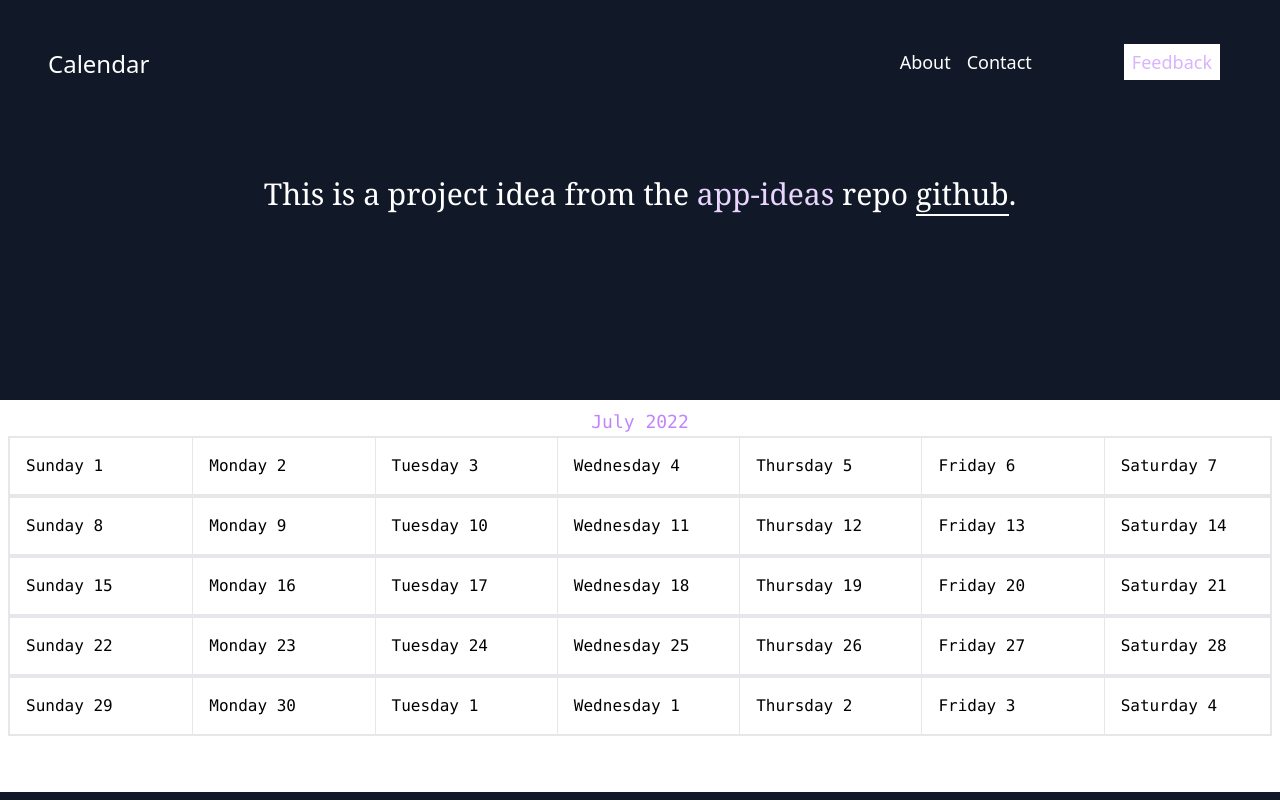
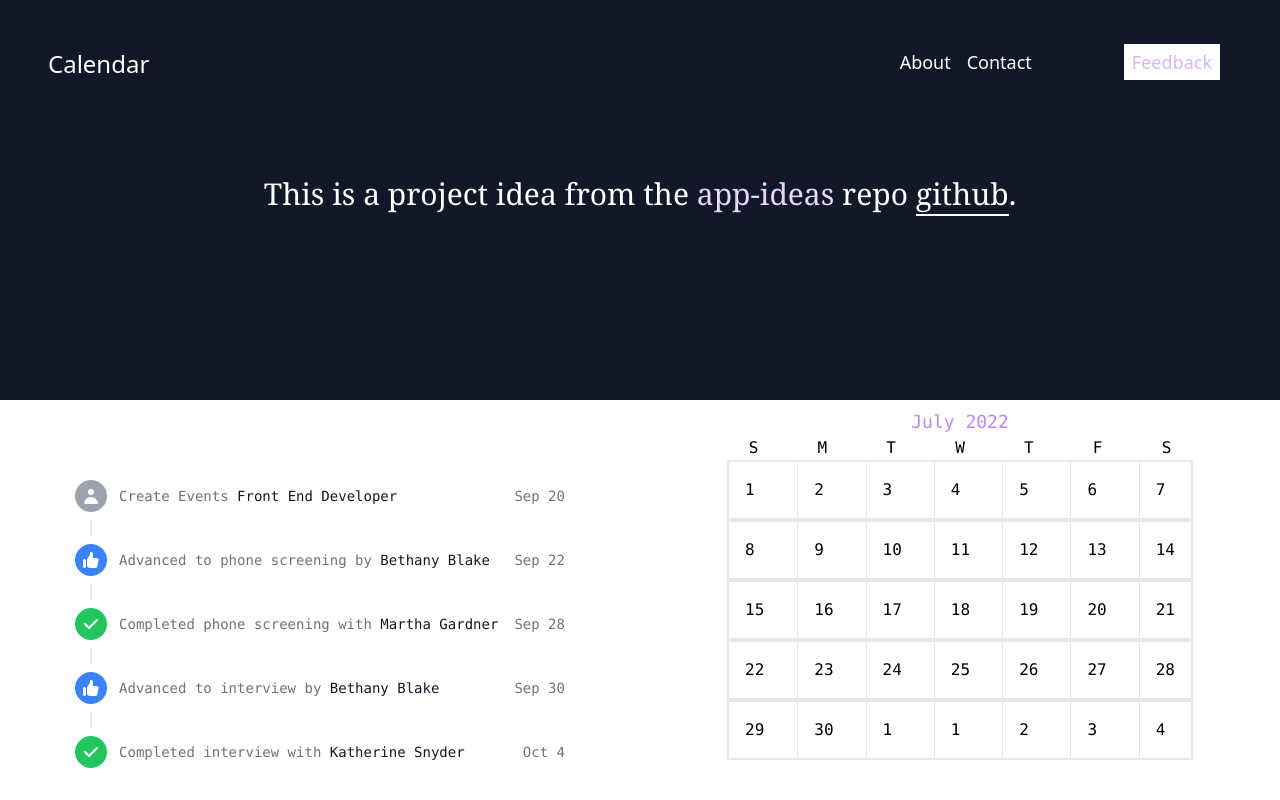
Before and after one commit to graciasc/Calendar, a Next.js app: page / in a window 1280 px wide. Shown: the top 800 px of the page. Built offline with nearby package versions, Linux system fonts and the light colour scheme.

Commit message:
gc/feature-calendar - clone current calendar.tsx into miniCalendar.tsx - Add a new component to calendar.tsx

```diff
--- a/pages/calendar.tsx
+++ b/pages/calendar.tsx
@@ -1,4 +1,5 @@
 import React, { useState } from "react";
+import { CheckIcon, ThumbUpIcon, UserIcon } from "@heroicons/react/solid";
 
 const Calendar = (props) => {
   const daysOfWeek = [
@@ -10,14 +11,115 @@ const Calendar = (props) => {
     "Friday",
     "Saturday",
   ];
+  const timeline = [{
+    id: 1,
+    content: "Create Events",
+    target: "Front End Developer",
+    href: "#",
+    date: "Sep 20",
+    datetime: "2020-09-20",
+    icon: UserIcon,
+    iconBackground: "bg-gray-400",
+  }, {
+    id: 2,
+    content: "Advanced to phone screening by",
+    target: "Bethany Blake",
+    href: "#",
+    date: "Sep 22",
+    datetime: "2020-09-22",
+    icon: ThumbUpIcon,
+    iconBackground: "bg-blue-500",
+  }, {
+    id: 3,
+    content: "Completed phone screening with",
+    target: "Martha Gardner",
+    href: "#",
+    date: "Sep 28",
+    datetime: "2020-09-28",
+    icon: CheckIcon,
+    iconBackground: "bg-green-500",
+  }, {
+    id: 4,
+    content: "Advanced to interview by",
+    target: "Bethany Blake",
+    href: "#",
+    date: "Sep 30",
+    datetime: "2020-09-30",
+    icon: ThumbUpIcon,
+    iconBackground: "bg-blue-500",
+  }, {
+    id: 5,
+    content: "Completed interview with",
+    target: "Katherine Snyder",
+    href: "#",
+    date: "Oct 4",
+    datetime: "2020-10-04",
+    icon: CheckIcon,
+    iconBackground: "bg-green-500",
+  }];
   const handleCalendarLayout = () => {
     const rows = Math.ceil(props.days / 7);
     let startDay = 1;
     return (
-      <div className="font-mono text-md p-2">
+      <div className="flex h-full font-mono">
+        <div className="w-1/2 flow-root grid justify-center items-end">
+          <ul role="list" className="-mb-8">
+            {timeline.map((event, eventIdx) => (
+              <li key={event.id}>
+                <div className="relative pb-8">
+                  {eventIdx !== timeline.length - 1
+                    ? (
+                      <span
+                        className="absolute top-4 left-4 -ml-px h-full w-0.5 bg-gray-200"
+                        aria-hidden="true"
+                      />
+                    )
+                    : null}
+                  <div className="relative flex space-x-3">
+                    <div>
+                      <span
+                        className={classNames(
+                          event.iconBackground,
+                          "h-8 w-8 rounded-full flex items-center justify-center ring-8 ring-white",
+                        )}
+                      >
+                        <event.icon
+                          className="h-5 w-5 text-white"
+                          aria-hidden="true"
+                        />
+                      </span>
+                    </div>
+                    <div className="min-w-0 flex-1 pt-1.5 flex justify-between space-x-4">
+                      <div>
+                        <p className="text-sm text-gray-500">
+                          {event.content}{" "}
+                          <a
+                            href={event.href}
+                            className="font-medium text-gray-900"
+                          >
+                            {event.target}
+                          </a>
+                        </p>
+                      </div>
+                      <div className="text-right text-sm whitespace-nowrap text-gray-500">
+                        <time dateTime={event.datetime}>{event.date}</time>
+                      </div>
+                    </div>
+                  </div>
+                </div>
+              </li>
+            ))}
+          </ul>
+        </div>
+        <div className=" text-md p-2 w-1/2 grid justify-center items-end">
           <h1 className="grid justify-center text-lg text-purple-400">
             {props.month} {props.year}
           </h1>
+          <div className="grid grid-cols-7 gap-4 ">
+            {daysOfWeek.map((day) => {
+              return <h1 className="flex justify-center">{day[0]}</h1>;
+            })}
+          </div>
           {[...Array(rows)].map((e, i) => {
             return (
               <div
@@ -32,7 +134,7 @@ const Calendar = (props) => {
                       >
                         <h1 className="">
                           <span>
-                          {day} {startDay > 30 ? startDay = 1 : startDay++}
+                            {startDay > 30 ? startDay = 1 : startDay++}
                           </span>
                         </h1>
                       </div>
@@ -43,8 +145,13 @@ const Calendar = (props) => {
             );
           })}
         </div>
+      </div>
     );
   };
+
+  function classNames(...classes) {
+    return classes.filter(Boolean).join(" ");
+  }
   return (
     <div>
       {handleCalendarLayout()}
--- /dev/null
+++ b/pages/miniCalendar.tsx
@@ -0,0 +1,55 @@
+import React, { useState } from "react";
+
+const Calendar = (props) => {
+  const daysOfWeek = [
+    "Sunday",
+    "Monday",
+    "Tuesday",
+    "Wednesday",
+    "Thursday",
+    "Friday",
+    "Saturday",
+  ];
+  const handleCalendarLayout = () => {
+    const rows = Math.ceil(props.days / 7);
+    let startDay = 1;
+    return (
+      <div className="font-mono text-md p-2">
+        <h1 className="grid justify-center text-lg text-purple-400">
+          {props.month} {props.year}
+        </h1>
+        {[...Array(rows)].map((e, i) => {
+          return (
+            <div
+              className={`grid grid-rows-${rows} text-center gap-4`}
+            >
+              <div className="grid grid-cols-7 gap-4 box-content border-2 divide-x ">
+                {daysOfWeek.map((day) => {
+                  return (
+                    <div
+                      style={{ width: "max-content" }}
+                      className="justify-items-end items-center container grid p-4"
+                    >
+                      <h1 className="">
+                        <span>
+                          {day} {startDay > 30 ? startDay = 1 : startDay++}
+                        </span>
+                      </h1>
+                    </div>
+                  );
+                })}
+              </div>
+            </div>
+          );
+        })}
+      </div>
+    );
+  };
+  return (
+    <div>
+      {handleCalendarLayout()}
+    </div>
+  );
+};
+
+export default Calendar;
```
Lines whose indentation alone changed are shown as unchanged.
